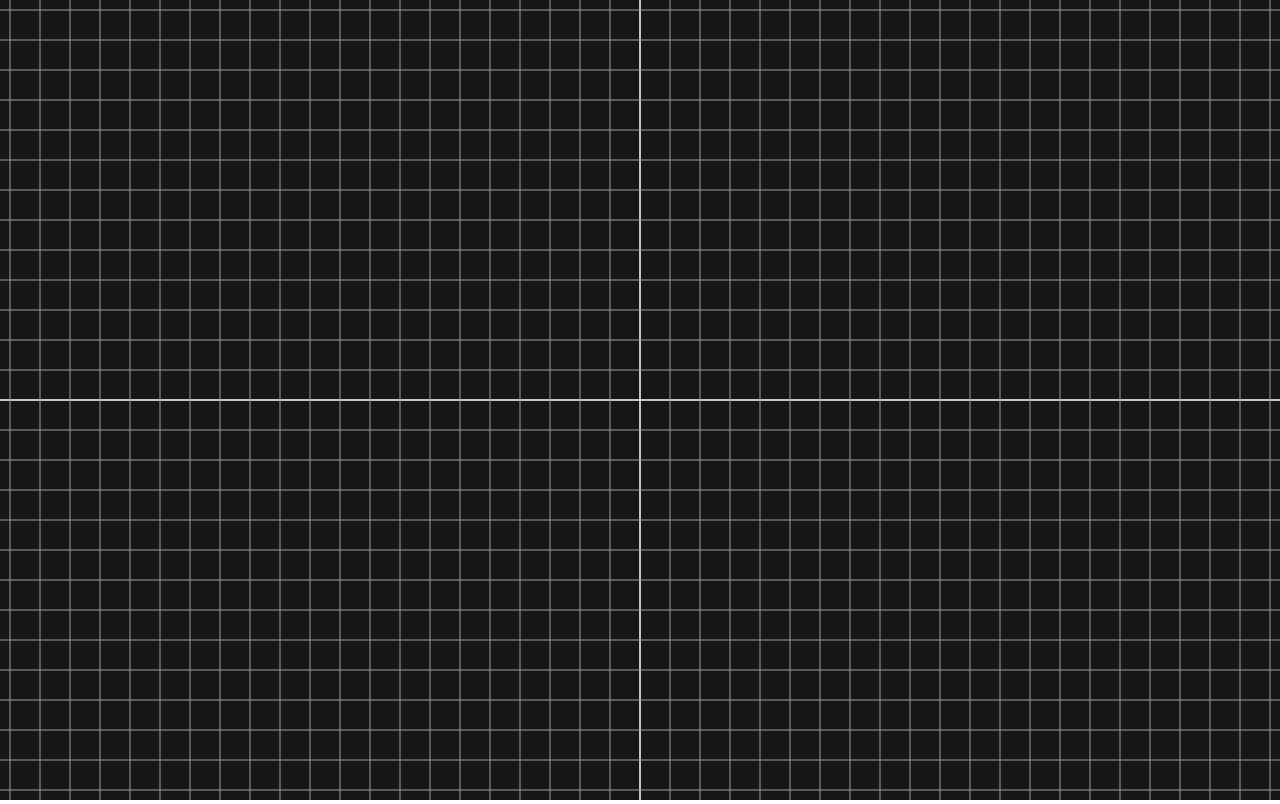
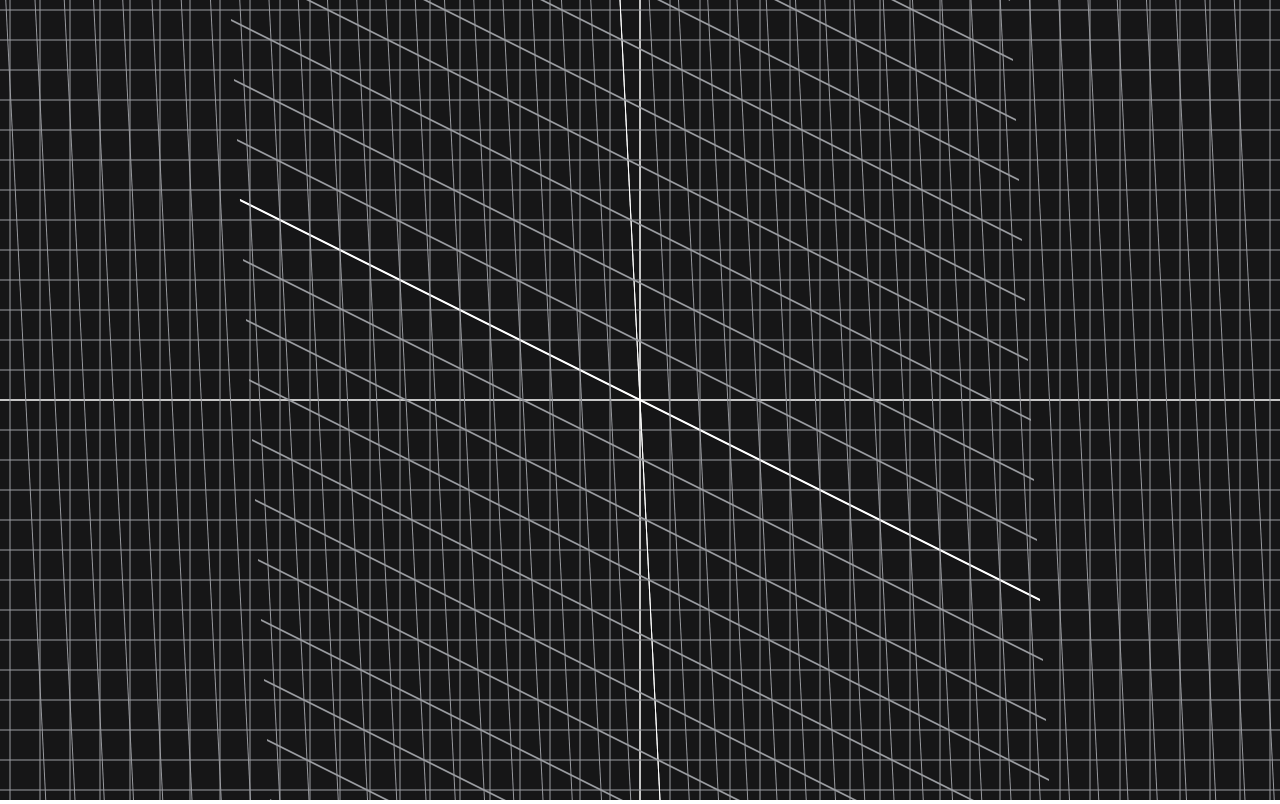
Before and after one commit to SimpsonThomas/maths-web, a React (Create React App) app: page / in a window 1280 px wide. Built offline with nearby package versions, Linux system fonts and the light colour scheme.

Commit message:
Shifting with transformation matrix

```diff
--- a/src/Components/canvas.js
+++ b/src/Components/canvas.js
@@ -28,14 +28,14 @@ const Canvas = props => {
         ctx.stroke()
     }
 
-    const grid = (ctx) => {
+    const grid = (ctx, colour2='white') => {
         let gridSize = gridProps.size
         let width = ctx.canvas.width
         let height = ctx.canvas.height
 
         for (let i=0; i*gridSize<=Math.max(height/2,width/2); i++) {
             let colour = i==0 ? gridProps.majorAxColour : gridProps.minorAxColour
-
+            //let colour = colour2
             // x gridlines
             drawLine(ctx, {x:-width/2,y:i*gridSize}, {x:width/2,y:i*gridSize}, colour)
             drawLine(ctx, {x:-width/2,y:-i*gridSize}, {x:width/2,y:-i*gridSize}, colour)
@@ -46,52 +46,14 @@ const Canvas = props => {
         }
     }
 
-    const offSetGrid = (ctx) => {
-        const angle = Math.PI*1/4
-
-
-        ctx.fillStyle = 'black'
+    const shiftGrid = (ctx) => {
         let gridSize = gridProps.size
-        var startX = gridProps.startX
-        let startY = gridProps.startY
-
         let width = ctx.canvas.width
         let height = ctx.canvas.height
 
-        let linesX = Math.floor(height/gridSize)
-        let linesY = Math.floor(width/gridSize)
-
-        let X = {lines:linesX, startOther: startY, axis:'X'}
-        let Y = {lines:linesY, startOther: startX, axis:'Y'}
-
-        //ctx.translate(startY*gridSize, startX*gridSize)
-
-        for (const j in [X,Y]) {
-            let ax = [X,Y][j]
-            for (let i =-100; i<=100*ax.lines; i++){
-                ctx.beginPath()
-                ctx.lineWidth=1;
-
-                let start, end
-
-                if (ax.axis == 'X') {
-                    start ={x: 0, y: 2*gridSize*i+0.5}
-                    end = {x:width, y:2*gridSize*i+0.5+width*Math.tan(angle)}
-                } else {
-                    start = {x:2*gridSize*i+0.5,y:0}
-                    end = {x:2*gridSize*i+0.5-height*Math.tan(angle),y:height}
-                }
-
-                if (i== ax.startOther) {
-                    ctx.strokeStyle = gridProps.majorAxColour
-                }
-                else ctx.strokeStyle = gridProps.minorAxColour
-
-                ctx.moveTo(start.x, start.y)
-                ctx.lineTo(end.x, end.y)
-                ctx.stroke()
-            }
-        }
+        ctx.setTransform(0.1,2,1,0.5,width/2,height/2)
+        grid(ctx)
+        ctx.setTransform(1,0,0,1,width/2,height/2)
     }
 
     useEffect( () => {
@@ -109,18 +71,15 @@ const Canvas = props => {
         let frameCount = 0
         let animationFrameId
 
-
-        context.translate(canvas.width/2, canvas.height/2)
-
-
         const render = () => {
+            context.setTransform(1,0,0,1,canvas.width/2, canvas.height/2)
             frameCount++
             context.clearRect(-canvas.width, -canvas.height,context.canvas.width,context.canvas.height)
             context.fillStyle = gridProps.backgroundColour
             context.fillRect(-canvas.width/2, -canvas.height/2, canvas.width, canvas.height)
             grid(context)
-            //offSetGrid(context)
             //draw(context,frameCount)
+            shiftGrid(context)
 
             animationFrameId = window.requestAnimationFrame(render)
         }
```
